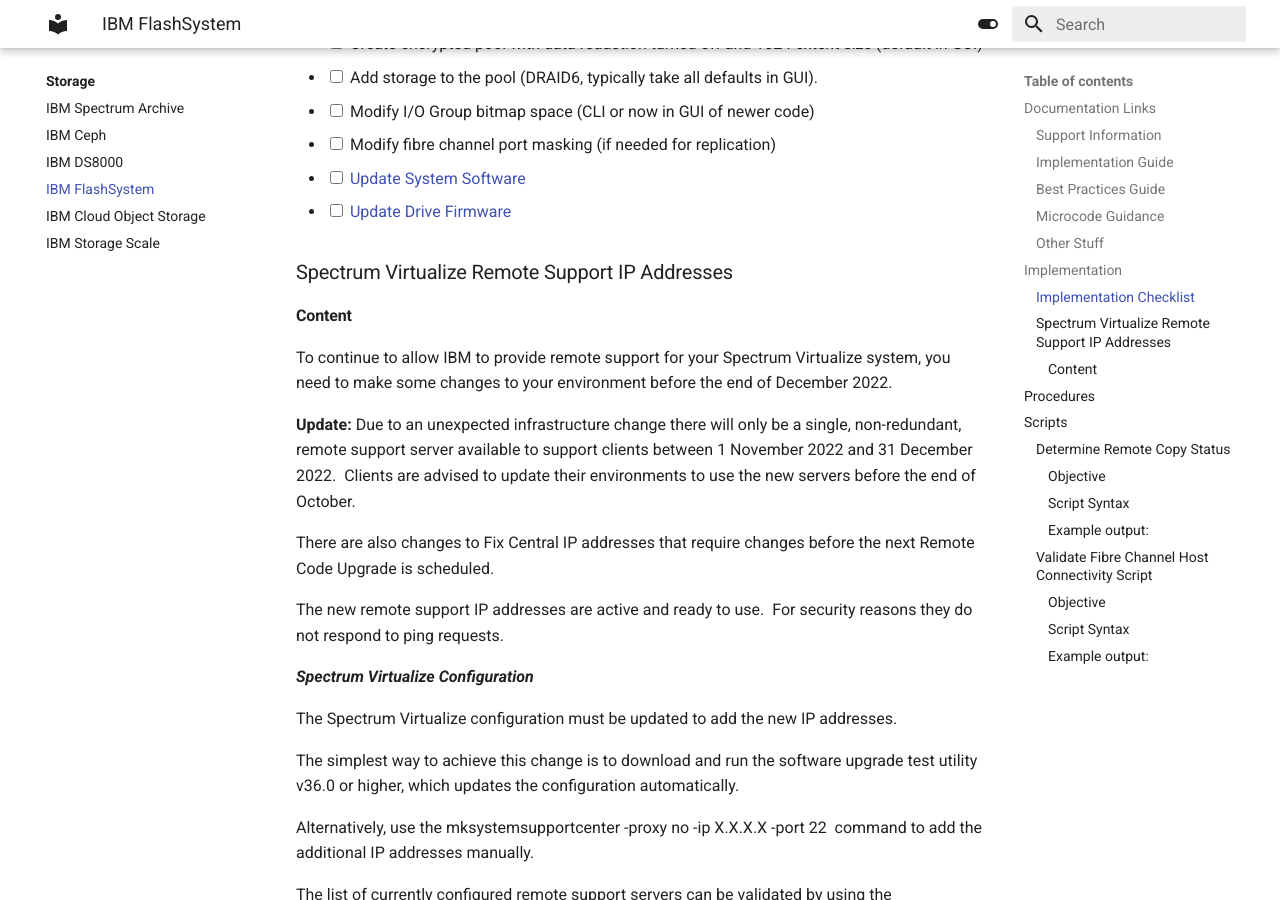
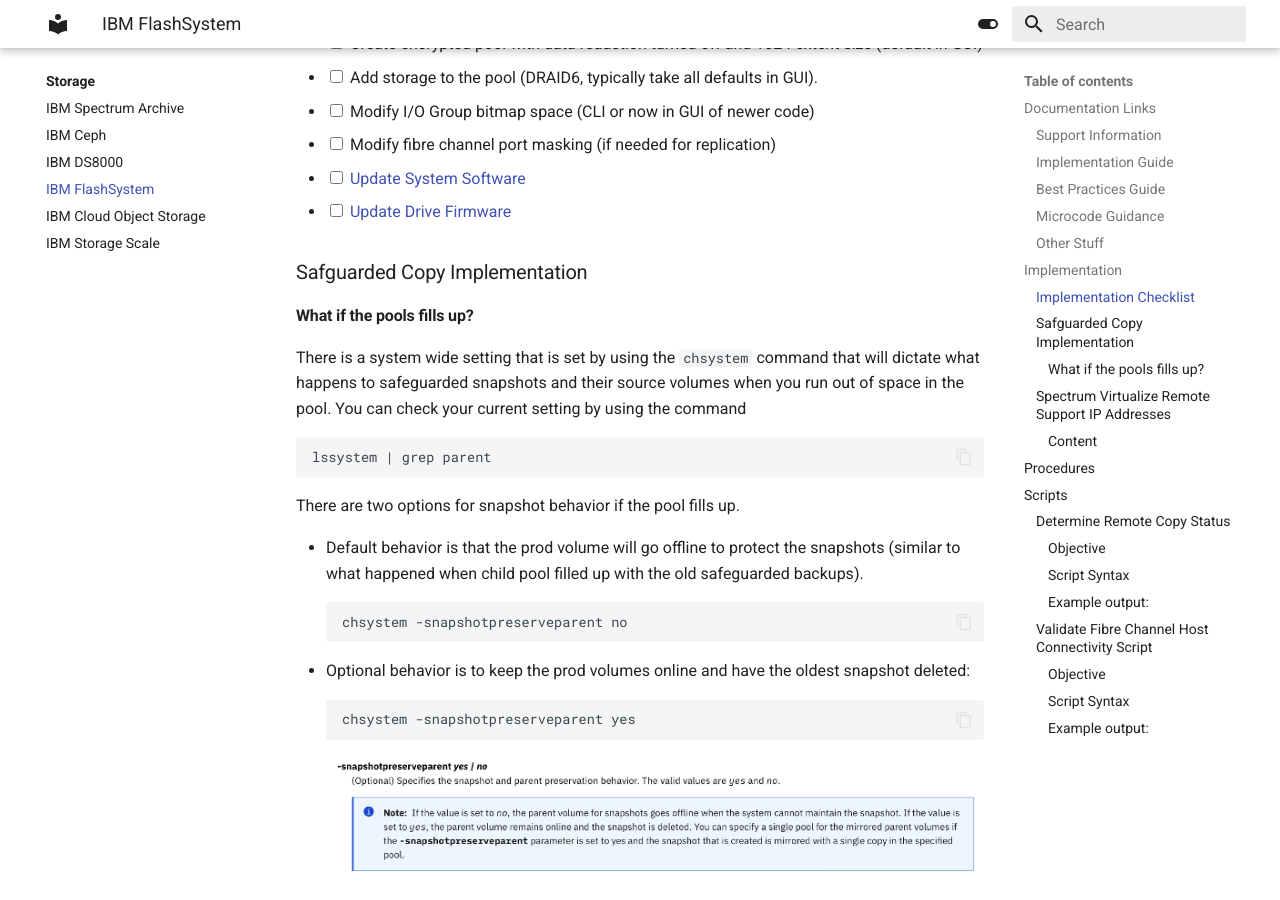
Before and after one commit to rickkoe/worknotes, an MkDocs documentation site: the page built from docs/Storage/flashsystem.md, in a window 1280 px wide and 900 px high, scrolled down 3018 px. Built offline with MkDocs 1.6.1 and Material for MkDocs 9.7.7, drawn with Linux system fonts in a browser that asks for light colours.

Commit message:
safeguard snapshots

````diff
--- a/docs/Storage/flashsystem.md
+++ b/docs/Storage/flashsystem.md
@@ -95,6 +95,25 @@
 -   <input type="checkbox"/> Modify fibre channel port masking (if needed for replication)
 -   <input type="checkbox"/> [Update System Software](https://www.ibm.com/docs/en/flashsystem-7x00/8.4.x?topic=updating-system-software)
 -   <input type="checkbox"/> [Update Drive Firmware](https://www.ibm.com/docs/en/flashsystem-7x00/8.4.x?topic=software-updating-drive-firmware)
+### Safguarded Copy Implementation
+#### What if the pools fills up?
+There is a system wide setting that is set by using the `chsystem` command that will dictate what happens to safeguarded snapshots and their source volumes when you run out of space in the pool.
+You can check your current setting by using the command
+```
+lssystem | grep parent
+```
+
+There are two options for snapshot behavior if the pool fills up.
+
+-	Default behavior is that the prod volume will go offline to protect the snapshots (similar to what happened when child pool filled up with the old safeguarded backups).
+    ```
+    chsystem -snapshotpreserveparent no
+    ```
+-	Optional behavior is to keep the prod volumes online and have the oldest snapshot deleted:
+    ```
+    chsystem -snapshotpreserveparent yes
+    ```
+![Snapshot preserve parent help](assets/images/snapshot-preserve-parent.png)
 ### Spectrum Virtualize Remote Support IP Addresses
 
 
````
Also changed, not shown: docs/Storage/assets/images/snapshot-preserve-parent.png (added), 1 other file.
